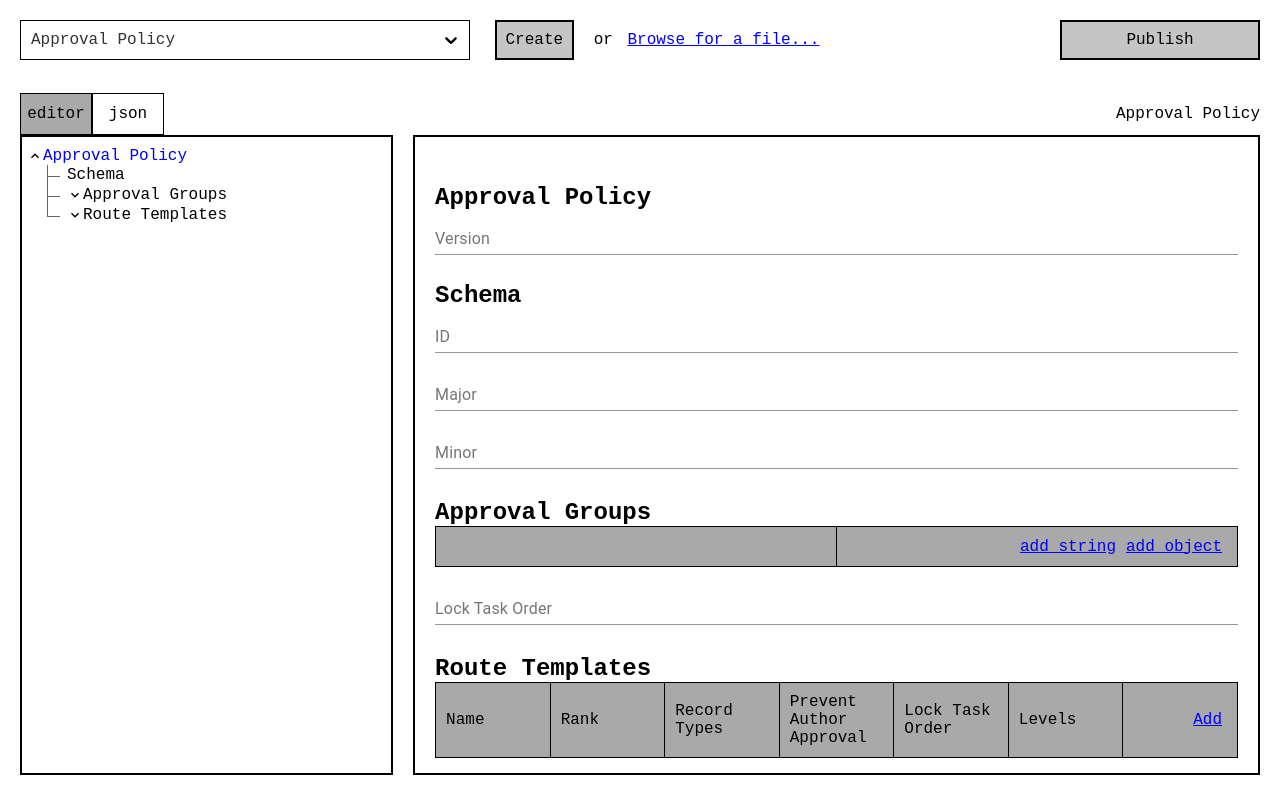
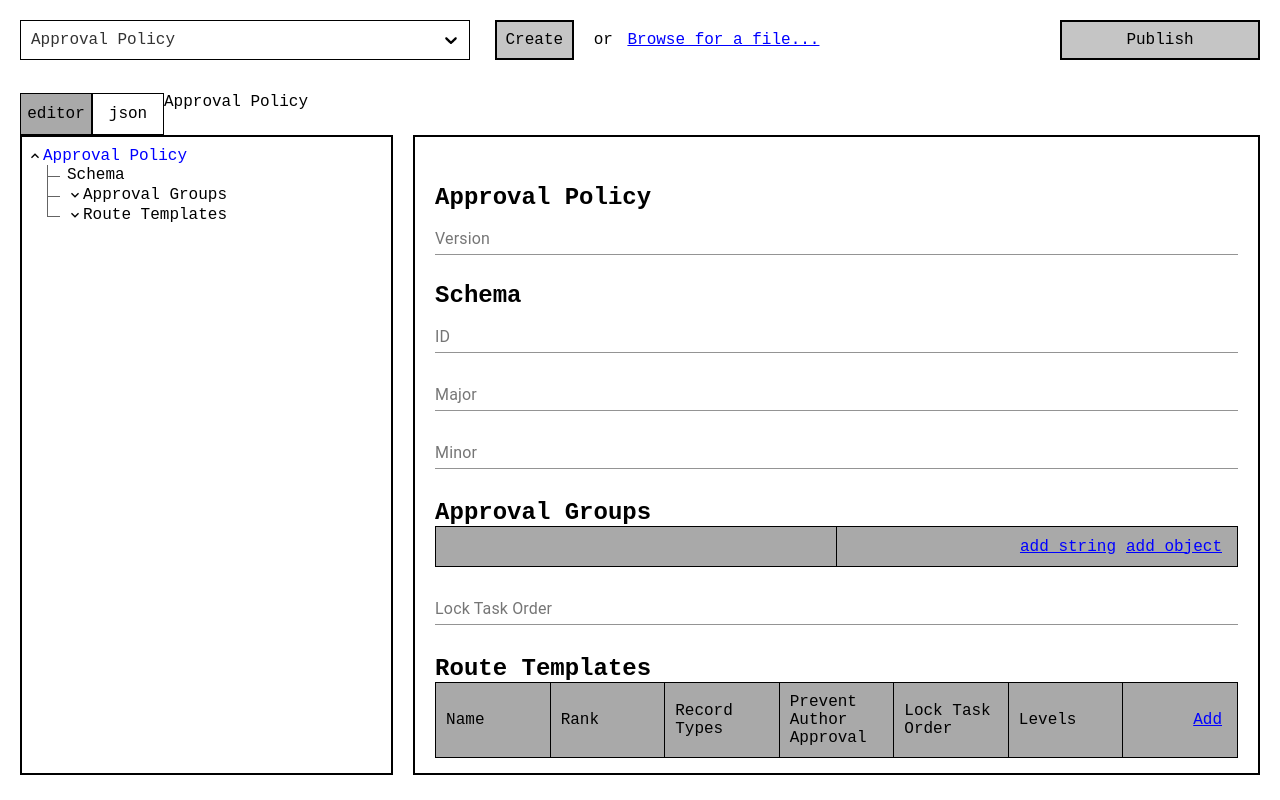
Before and after one commit to anekhay-plana/tx3_json_editor, a React (Create React App) app: page / in a window 1280 px wide. Built offline with nearby package versions, Linux system fonts and the light colour scheme.

Commit message:
classname fix

```diff
--- a/src/components/Breadcrumbs/Breadcrumbs.css
+++ b/src/components/Breadcrumbs/Breadcrumbs.css
@@ -1,4 +1,4 @@
-.boba{
+.breadcrumbs-container{
     display: flex;
     justify-content: flex-end;
     align-items: center;
```
Also changed, not shown: 1 other file (tests, documents, lock files or other folders).
